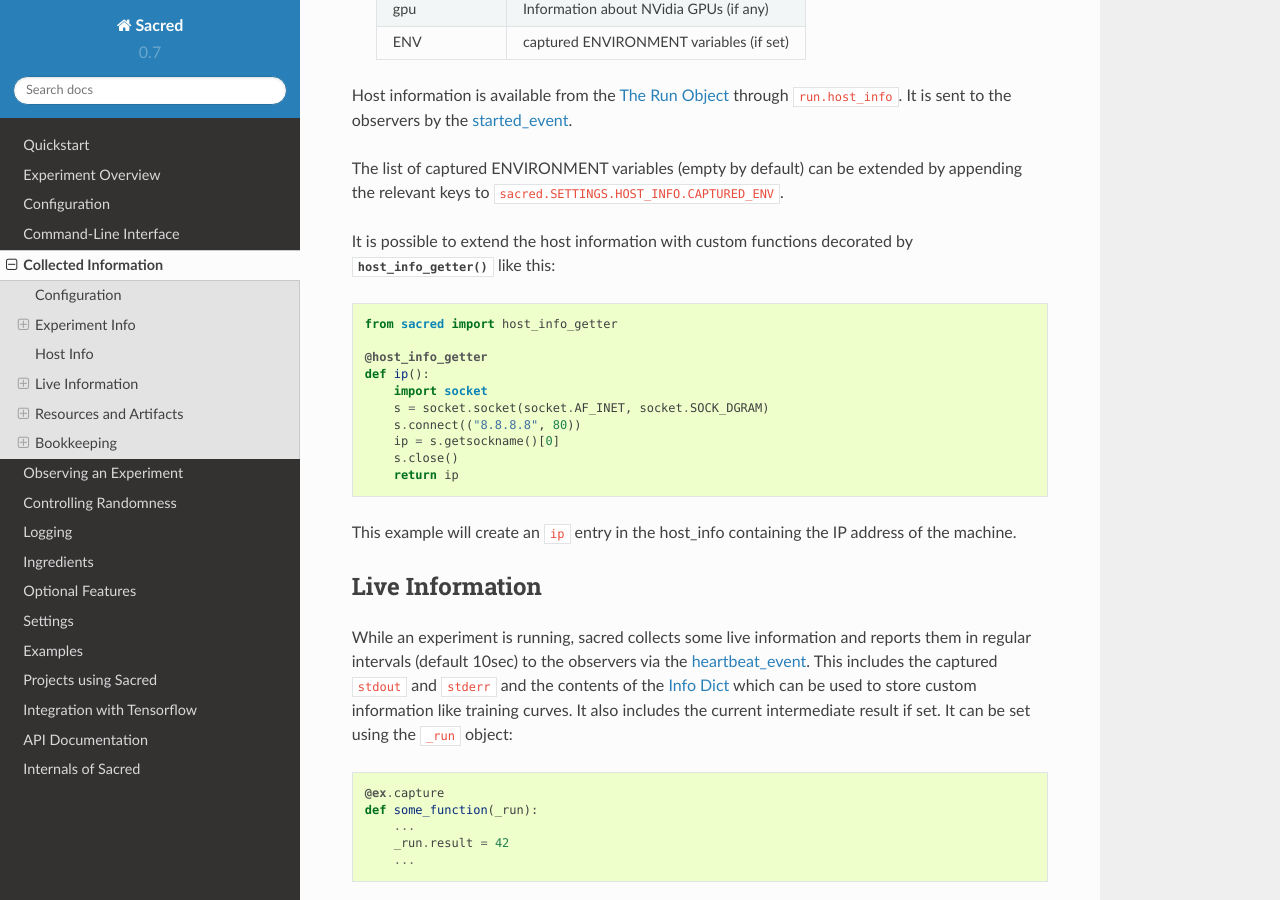
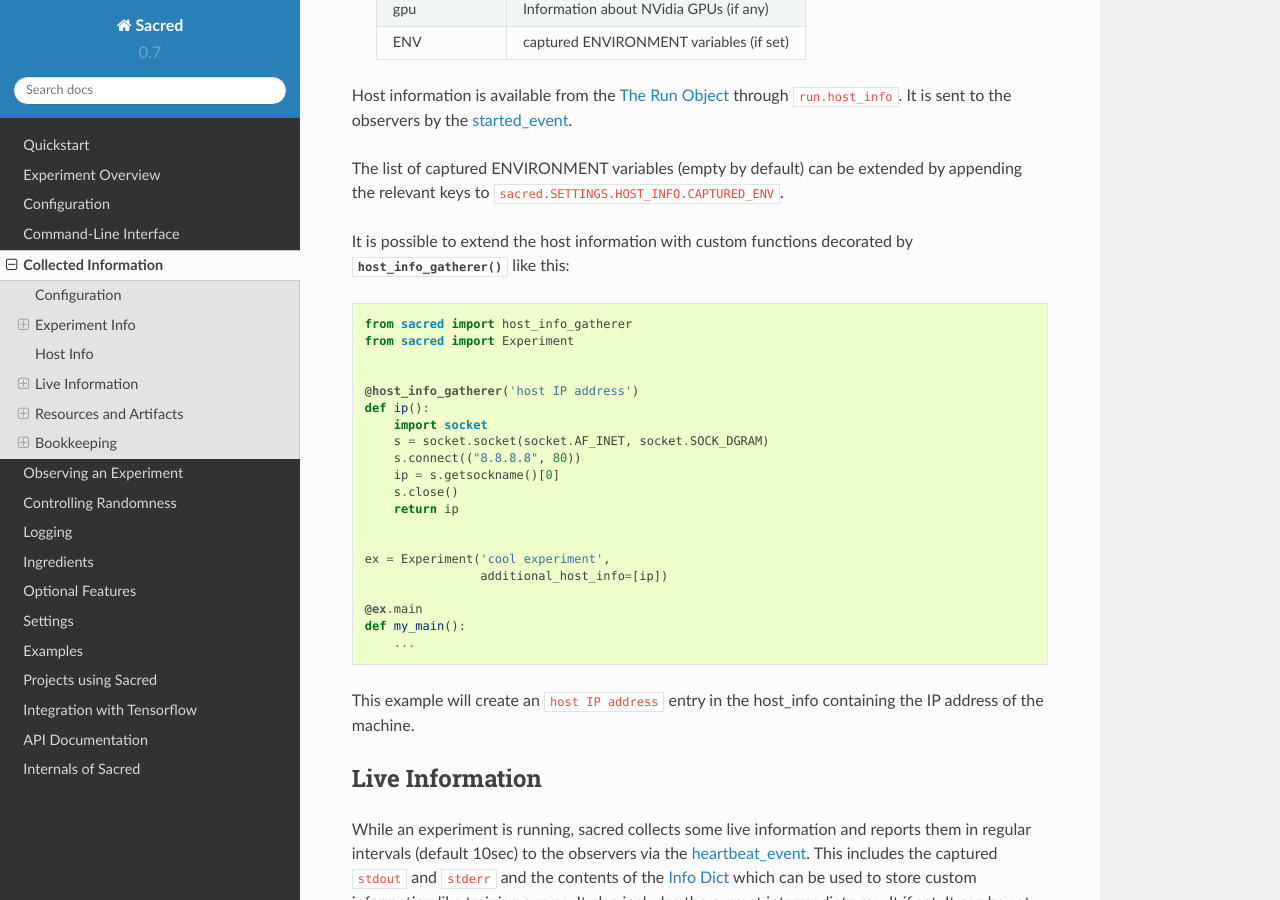
Before and after one commit to IDSIA/sacred, a Sphinx documentation site: the page built from docs/collected_information.rst, in a window 1280 px wide and 900 px high, scrolled down 1959 px. Built offline with Sphinx 7.4.7 and the Read the Docs theme 2.0.0, drawn with Linux system fonts in a browser that asks for light colours.

Commit message:
Updated the docs.

```diff
--- a/docs/collected_information.rst
+++ b/docs/collected_information.rst
@@ -104,13 +104,15 @@ The list of captured ENVIRONMENT variables (empty by default) can be extended
 by appending the relevant keys to ``sacred.SETTINGS.HOST_INFO.CAPTURED_ENV``.
 
 It is possible to extend the host information with custom functions decorated
-by :py:meth:`~sacred.host_info.host_info_getter` like this:
+by :py:meth:`~sacred.host_info.host_info_gatherer` like this:
 
 .. code-block:: python
 
-    from sacred import host_info_getter
+    from sacred import host_info_gatherer
+    from sacred import Experiment
 
-    @host_info_getter
+
+    @host_info_gatherer('host IP address')
     def ip():
         import socket
         s = socket.socket(socket.AF_INET, socket.SOCK_DGRAM)
@@ -119,7 +121,15 @@ by :py:meth:`~sacred.host_info.host_info_getter` like this:
         s.close()
         return ip
 
-This example will create an ``ip`` entry in the host_info containing the
+
+    ex = Experiment('cool experiment',
+                    additional_host_info=[ip])
+
+    @ex.main
+    def my_main():
+        ...
+
+This example will create an ``host IP address`` entry in the host_info containing the
 IP address of the machine.
 
 Live Information
```
Also changed, not shown: 1 other file.
